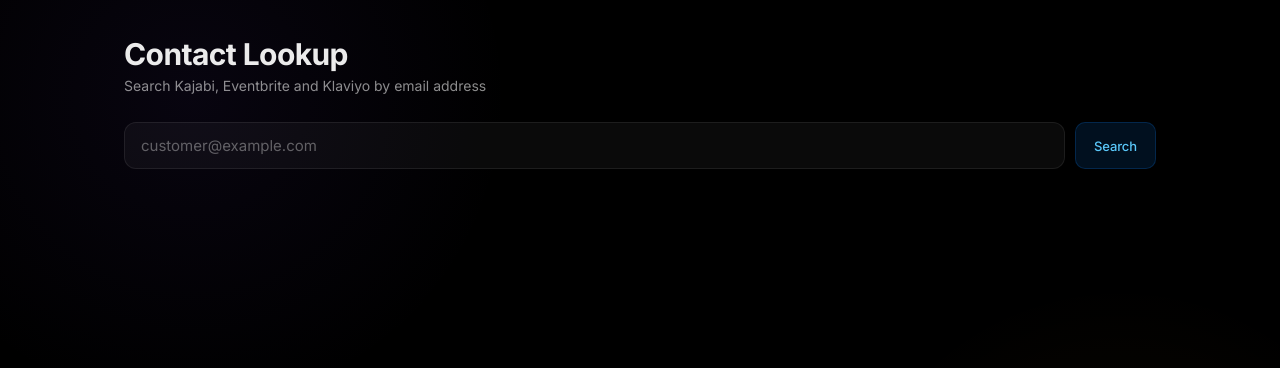
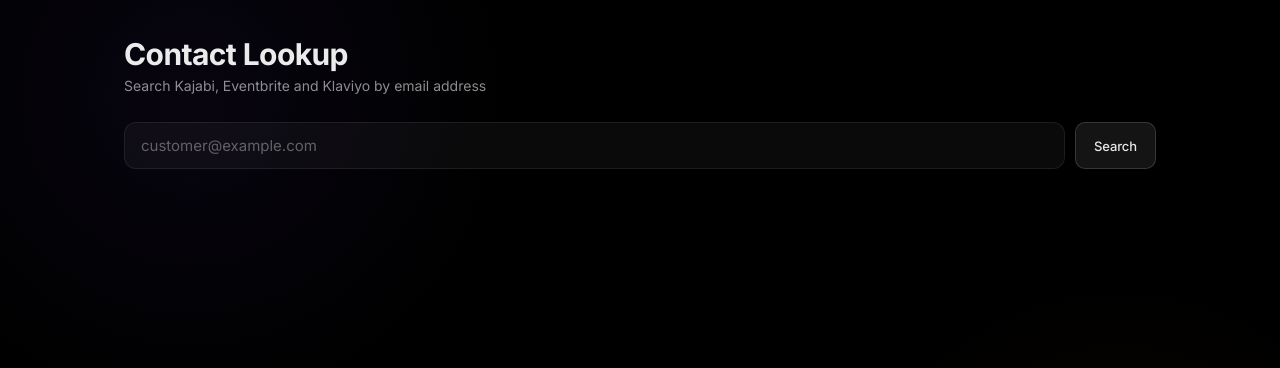
Before and after one commit to jakehb1/ennie-dashboard, a Flask app: page /lookup in a window 1280 px wide. Shown: the part 64-432 px from the top of the page. Run offline with Flask 3, Linux system fonts and the light colour scheme; the visitor is signed in with stand-in values (Sample User, id 1); some libraries are stand-ins or nearby versions.

Commit message:
Strip emojis from buttons, neutral monochrome glass palette, no color rainbow

```diff
--- a/app.py
+++ b/app.py
@@ -402,14 +402,14 @@
         }
         .btn:hover { background: rgba(255,255,255,0.1); border-color: rgba(255,255,255,0.18); transform: translateY(-0.5px); }
         .btn:active { transform: scale(0.97); }
-        .btn-approve { background: rgba(48,209,88,0.12); color: #34D058; border-color: rgba(48,209,88,0.2); }
-        .btn-approve:hover { background: rgba(48,209,88,0.2); border-color: rgba(48,209,88,0.35); }
-        .btn-edit { background: rgba(10,132,255,0.12); color: #5AC8FA; border-color: rgba(10,132,255,0.2); }
-        .btn-edit:hover { background: rgba(10,132,255,0.2); border-color: rgba(10,132,255,0.35); }
-        .btn-escalate { background: rgba(255,159,10,0.12); color: #FFD60A; border-color: rgba(255,159,10,0.2); }
-        .btn-escalate:hover { background: rgba(255,159,10,0.2); border-color: rgba(255,159,10,0.35); }
-        .btn-reject { background: rgba(255,69,58,0.1); color: #FF6961; border-color: rgba(255,69,58,0.15); }
-        .btn-reject:hover { background: rgba(255,69,58,0.18); border-color: rgba(255,69,58,0.3); }
+        .btn-approve { background: rgba(255,255,255,0.08); color: rgba(255,255,255,0.9); border-color: rgba(255,255,255,0.15); }
+        .btn-approve:hover { background: rgba(255,255,255,0.14); border-color: rgba(255,255,255,0.25); }
+        .btn-edit { background: rgba(255,255,255,0.06); color: rgba(255,255,255,0.6); border-color: rgba(255,255,255,0.1); }
+        .btn-edit:hover { background: rgba(255,255,255,0.1); border-color: rgba(255,255,255,0.18); }
+        .btn-escalate { background: rgba(255,255,255,0.06); color: rgba(255,255,255,0.6); border-color: rgba(255,255,255,0.1); }
+        .btn-escalate:hover { background: rgba(255,255,255,0.1); border-color: rgba(255,255,255,0.18); }
+        .btn-reject { background: rgba(255,255,255,0.04); color: rgba(255,255,255,0.4); border-color: rgba(255,255,255,0.08); }
+        .btn-reject:hover { background: rgba(255,69,58,0.08); color: rgba(255,100,100,0.8); border-color: rgba(255,69,58,0.15); }
         .inline-edit-form {
             display: none; margin-top: 12px; padding: 14px;
             background: rgba(10,132,255,0.04);
@@ -432,11 +432,11 @@
             background: rgba(255,255,255,0.06);
         }
         .btn-small:hover { background: rgba(255,255,255,0.1); }
-        .btn-save { background: rgba(48,209,88,0.12); color: #34D058; border-color: rgba(48,209,88,0.2); }
-        .btn-cancel { background: rgba(255,255,255,0.06); color: rgba(255,255,255,0.5); }
+        .btn-save { background: rgba(255,255,255,0.08); color: rgba(255,255,255,0.9); border-color: rgba(255,255,255,0.15); }
+        .btn-cancel { background: rgba(255,255,255,0.04); color: rgba(255,255,255,0.4); }
         .escalation-form {
-            display: none; margin-top: 12px; padding: 12px; background: rgba(255,149,0,0.06);
-            border-radius: 8px; border: 1px solid rgba(255,149,0,0.3);
+            display: none; margin-top: 12px; padding: 14px; background: rgba(255,255,255,0.03);
+            border-radius: 12px; border: 1px solid rgba(255,255,255,0.08);
         }
         .escalation-form.active { display: block; }
         .escalation-textarea {
@@ -504,9 +504,9 @@
                 <div style="display:flex;gap:6px;align-items:center;flex-wrap:wrap;">
                     {% set st = draft.status or 'pending' %}
                     <span style="font-size:11px;font-weight:700;text-transform:uppercase;padding:3px 8px;border-radius:6px;
-                        {% if st == 'pending' %}background:rgba(255,149,0,0.15);color:#FF9500;
-                        {% elif st == 'escalated' %}background:rgba(255,59,48,0.15);color:#FF3B30;
-                        {% elif st == 'approved' or st == 'sent' %}background:rgba(52,199,89,0.15);color:#34C759;
+                        {% if st == 'pending' %}background:rgba(255,255,255,0.06);color:rgba(255,200,100,0.7);border:1px solid rgba(255,200,100,0.1);
+                        {% elif st == 'escalated' %}background:rgba(255,255,255,0.06);color:rgba(255,100,100,0.8);border:1px solid rgba(255,100,100,0.12);
+                        {% elif st == 'approved' or st == 'sent' %}background:rgba(255,255,255,0.04);color:rgba(255,255,255,0.5);
                         {% elif st == 'rejected' %}background:rgba(255,255,255,0.08);color:rgba(255,255,255,0.4);
                         {% elif st == 'resolved' %}background:rgba(0,122,255,0.15);color:#5AC8FA;
                         {% else %}background:rgba(255,255,255,0.06);color:rgba(255,255,255,0.4);
@@ -535,7 +535,7 @@
                 </div>
 
                 <div class="escalation-form" id="escalation-form-{{ draft.id }}">
-                    <div class="escalation-note">⚠️ Escalating — select who to send to:</div>
+                    <div class="escalation-note">Escalating — select who to send to:</div>
                     <select id="escalation-to-{{ draft.id }}" style="width:100%;padding:8px 10px;border:1px solid rgba(255,255,255,0.1);border-radius:6px;font-size:13px;margin-bottom:8px;background:rgba(255,255,255,0.05);color:rgba(255,255,255,0.9);">
                         <option value="casey" selected>Casey</option>
                         <option value="jakeh">Jakeh</option>
@@ -544,14 +544,14 @@
                     </select>
                     <textarea class="escalation-textarea" id="escalation-text-{{ draft.id }}" placeholder="Add context (optional)"></textarea>
                     <div class="edit-actions">
-                        <button class="btn-small" style="background:rgba(255,159,10,0.12);color:#FFD60A;border-color:rgba(255,159,10,0.2);" onclick="saveEscalation('{{ draft.id }}')">Escalate</button>
+                        <button class="btn-small" style="background:rgba(255,255,255,0.08);color:rgba(255,255,255,0.9);border-color:rgba(255,255,255,0.15);" onclick="saveEscalation('{{ draft.id }}')">Escalate</button>
                         <button class="btn-small btn-cancel" onclick="cancelEscalation('{{ draft.id }}')">Cancel</button>
                     </div>
                 </div>
             </div>
 
             {% if draft.approved_by and draft.status in ('approved', 'sent') %}
-            <div style="font-size:12px;color:rgba(255,255,255,0.4);margin-bottom:8px;">✅ Approved by <strong style="color:rgba(255,255,255,0.7);">{{ draft.approved_by }}</strong> at {{ draft.approved_at }}</div>
+            <div style="font-size:12px;color:rgba(255,255,255,0.4);margin-bottom:8px;">Approved by <strong style="color:rgba(255,255,255,0.7);">{{ draft.approved_by }}</strong> at {{ draft.approved_at }}</div>
             {% endif %}
 
             {% if (draft.status or 'pending') == 'pending' %}
@@ -918,16 +918,16 @@
         }
         .btn:hover { background: rgba(255,255,255,0.1); border-color: rgba(255,255,255,0.18); transform: translateY(-0.5px); }
         .btn:active { transform: scale(0.97); }
-        .btn-approve { background: rgba(48,209,88,0.12); color: #34D058; border-color: rgba(48,209,88,0.2); }
-        .btn-approve:hover { background: rgba(48,209,88,0.2); border-color: rgba(48,209,88,0.35); }
-        .btn-edit { background: rgba(10,132,255,0.12); color: #5AC8FA; border-color: rgba(10,132,255,0.2); }
-        .btn-edit:hover { background: rgba(10,132,255,0.2); border-color: rgba(10,132,255,0.35); }
-        .btn-escalate { background: rgba(255,159,10,0.12); color: #FFD60A; border-color: rgba(255,159,10,0.2); }
-        .btn-escalate:hover { background: rgba(255,159,10,0.2); border-color: rgba(255,159,10,0.35); }
-        .btn-reject { background: rgba(255,69,58,0.1); color: #FF6961; border-color: rgba(255,69,58,0.15); }
-        .btn-reject:hover { background: rgba(255,69,58,0.18); border-color: rgba(255,69,58,0.3); }
+        .btn-approve { background: rgba(255,255,255,0.08); color: rgba(255,255,255,0.9); border-color: rgba(255,255,255,0.15); }
+        .btn-approve:hover { background: rgba(255,255,255,0.14); border-color: rgba(255,255,255,0.25); }
+        .btn-edit { background: rgba(255,255,255,0.06); color: rgba(255,255,255,0.6); border-color: rgba(255,255,255,0.1); }
+        .btn-edit:hover { background: rgba(255,255,255,0.1); border-color: rgba(255,255,255,0.18); }
+        .btn-escalate { background: rgba(255,255,255,0.06); color: rgba(255,255,255,0.6); border-color: rgba(255,255,255,0.1); }
+        .btn-escalate:hover { background: rgba(255,255,255,0.1); border-color: rgba(255,255,255,0.18); }
+        .btn-reject { background: rgba(255,255,255,0.04); color: rgba(255,255,255,0.4); border-color: rgba(255,255,255,0.08); }
+        .btn-reject:hover { background: rgba(255,69,58,0.08); color: rgba(255,100,100,0.8); border-color: rgba(255,69,58,0.15); }
         .user-link { color: inherit; text-decoration: none; cursor: pointer; transition: color 0.2s; }
-        .user-link:hover { text-decoration: underline; color: #5AC8FA; }
+        .user-link:hover { text-decoration: underline; color: rgba(255,255,255,0.7); }
         .modal-overlay {
             position: fixed; top: 0; left: 0; right: 0; bottom: 0; z-index: 1000;
             background: rgba(0,0,0,0.7); backdrop-filter: blur(12px); -webkit-backdrop-filter: blur(12px);
@@ -994,10 +994,10 @@
             background: rgba(255,255,255,0.06);
         }
         .btn-small:hover { background: rgba(255,255,255,0.1); }
-        .btn-save { background: rgba(48,209,88,0.12); color: #34D058; border-color: rgba(48,209,88,0.2); }
-        .btn-save:hover { background: rgba(48,209,88,0.2); }
-        .btn-cancel { background: rgba(255,255,255,0.06); color: rgba(255,255,255,0.5); }
-        .btn-cancel:hover { background: rgba(255,255,255,0.1); }
+        .btn-save { background: rgba(255,255,255,0.08); color: rgba(255,255,255,0.9); border-color: rgba(255,255,255,0.15); }
+        .btn-save:hover { background: rgba(255,255,255,0.14); }
+        .btn-cancel { background: rgba(255,255,255,0.04); color: rgba(255,255,255,0.4); }
+        .btn-cancel:hover { background: rgba(255,255,255,0.08); }
         .escalation-form {
             display: none; margin-top: 12px; padding: 12px; background: rgba(255,149,0,0.06);
             border-radius: 8px; border: 1px solid rgba(255,149,0,0.3);
@@ -1090,16 +1090,16 @@
                 <div style="display:flex;gap:6px;align-items:center;flex-wrap:wrap;">
                     {% set st = draft.status or 'pending' %}
                     <span style="font-size:11px;font-weight:700;text-transform:uppercase;padding:3px 8px;border-radius:6px;
-                        {% if st == 'pending' %}background:rgba(255,149,0,0.15);color:#FF9500;
-                        {% elif st == 'escalated' %}background:rgba(255,59,48,0.15);color:#FF3B30;
-                        {% elif st == 'approved' or st == 'sent' %}background:rgba(52,199,89,0.15);color:#34C759;
+                        {% if st == 'pending' %}background:rgba(255,255,255,0.06);color:rgba(255,200,100,0.7);border:1px solid rgba(255,200,100,0.1);
+                        {% elif st == 'escalated' %}background:rgba(255,255,255,0.06);color:rgba(255,100,100,0.8);border:1px solid rgba(255,100,100,0.12);
+                        {% elif st == 'approved' or st == 'sent' %}background:rgba(255,255,255,0.04);color:rgba(255,255,255,0.5);
                         {% elif st == 'rejected' %}background:rgba(255,255,255,0.08);color:rgba(255,255,255,0.4);
                         {% elif st == 'resolved' %}background:rgba(0,122,255,0.15);color:#5AC8FA;
                         {% elif st == 'regenerating' %}background:rgba(139,92,246,0.15);color:#8B5CF6;
                         {% else %}background:rgba(255,255,255,0.06);color:rgba(255,255,255,0.4);
                         {% endif %}">{{ st }}</span>
-                    {% if draft.urgency == 'urgent' %}<span style="font-size:11px;font-weight:700;text-transform:uppercase;padding:3px 8px;border-radius:6px;background:rgba(255,59,48,0.15);color:#FF3B30;">🔴 Urgent</span>{% endif %}
-                    {% if draft.urgency == 'moderate' %}<span style="font-size:11px;font-weight:700;text-transform:uppercase;padding:3px 8px;border-radius:6px;background:rgba(255,149,0,0.15);color:#FF9500;">🟡 Moderate</span>{% endif %}
+                    {% if draft.urgency == 'urgent' %}<span style="font-size:11px;font-weight:700;text-transform:uppercase;padding:3px 8px;border-radius:6px;background:rgba(255,255,255,0.06);color:rgba(255,100,100,0.8);border:1px solid rgba(255,100,100,0.12);">Urgent</span>{% endif %}
+                    {% if draft.urgency == 'moderate' %}<span style="font-size:11px;font-weight:700;text-transform:uppercase;padding:3px 8px;border-radius:6px;background:rgba(255,255,255,0.06);color:rgba(255,200,100,0.7);border:1px solid rgba(255,200,100,0.1);">Moderate</span>{% endif %}
                     <div class="tag {{ draft.classification }}">{{ draft.classification.replace('_', ' ') }}</div>
                 </div>
             </div>
@@ -1126,7 +1126,7 @@
 
                 <!-- Inline Escalation Form -->
                 <div class="escalation-form" id="escalation-form-{{ draft.id }}">
-                    <div class="escalation-note">⚠️ Escalating — select who to send to:</div>
+                    <div class="escalation-note">Escalating — select who to send to:</div>
                     <select id="escalation-to-{{ draft.id }}" style="width:100%;padding:8px 10px;border:1px solid rgba(255,255,255,0.1);border-radius:6px;font-size:13px;margin-bottom:8px;background:rgba(255,255,255,0.05);color:rgba(255,255,255,0.9);">
                         <option value="casey" selected>Casey</option>
                         <option value="jakeh">Jakeh</option>
@@ -1135,7 +1135,7 @@
                     </select>
                     <textarea class="escalation-textarea" id="escalation-text-{{ draft.id }}" placeholder="Add context (optional)"></textarea>
                     <div class="edit-actions">
-                        <button class="btn-small" style="background:rgba(255,159,10,0.12);color:#FFD60A;border-color:rgba(255,159,10,0.2);" onclick="saveEscalation('{{ draft.id }}')">Escalate</button>
+                        <button class="btn-small" style="background:rgba(255,255,255,0.08);color:rgba(255,255,255,0.9);border-color:rgba(255,255,255,0.15);" onclick="saveEscalation('{{ draft.id }}')">Escalate</button>
                         <button class="btn-small btn-cancel" onclick="cancelEscalation('{{ draft.id }}')">Cancel</button>
                     </div>
                 </div>
@@ -1145,15 +1145,15 @@
             <div style="display:flex;align-items:center;gap:8px;margin-bottom:10px;">
                 <span style="font-size:12px;color:rgba(255,255,255,0.45);font-weight:600;">URGENCY:</span>
                 <select onchange="setUrgency('{{ draft.id }}', this.value)" style="padding:4px 8px;border:1px solid rgba(255,255,255,0.1);border-radius:6px;font-size:12px;font-weight:600;
-                    {% if draft.urgency == 'urgent' %}background:rgba(255,59,48,0.15);color:#FF3B30;
-                    {% elif draft.urgency == 'moderate' %}background:rgba(255,149,0,0.15);color:#FF9500;
-                    {% else %}background:rgba(52,199,89,0.15);color:#34C759;{% endif %}">
+                    {% if draft.urgency == 'urgent' %}background:rgba(255,255,255,0.06);color:rgba(255,100,100,0.8);border:1px solid rgba(255,100,100,0.12);
+                    {% elif draft.urgency == 'moderate' %}background:rgba(255,255,255,0.06);color:rgba(255,200,100,0.7);border:1px solid rgba(255,200,100,0.1);
+                    {% else %}background:rgba(255,255,255,0.04);color:rgba(255,255,255,0.5);{% endif %}">
                     <option value="not_urgent" {% if draft.urgency != 'moderate' and draft.urgency != 'urgent' %}selected{% endif %}>Not Urgent</option>
                     <option value="moderate" {% if draft.urgency == 'moderate' %}selected{% endif %}>Moderate</option>
                     <option value="urgent" {% if draft.urgency == 'urgent' %}selected{% endif %}>Urgent</option>
                 </select>
-                {% if draft.urgency == 'urgent' %}<span style="font-size:11px;">🔴</span>{% endif %}
-                {% if draft.urgency == 'moderate' %}<span style="font-size:11px;">🟡</span>{% endif %}
+
+
             </div>
 
             {# ── Star Rating ── #}
@@ -1167,7 +1167,7 @@
 
             {# ── Approved by info ── #}
             {% if draft.approved_by and draft.status in ('approved', 'sent') %}
-            <div style="font-size:12px;color:rgba(255,255,255,0.4);margin-bottom:8px;">✅ Approved by <strong style="color:rgba(255,255,255,0.7);">{{ draft.approved_by }}</strong> at {{ draft.approved_at }}</div>
+            <div style="font-size:12px;color:rgba(255,255,255,0.4);margin-bottom:8px;">Approved by <strong style="color:rgba(255,255,255,0.7);">{{ draft.approved_by }}</strong> at {{ draft.approved_at }}</div>
             {% endif %}
 
             {# ── Claim/Action buttons ── #}
@@ -1175,17 +1175,17 @@
             {% if st in ('pending', 'regenerating') %}
                 {% if draft.claimed_by and draft.claimed_by != current_user %}
                 <div style="padding:10px;background:rgba(255,149,0,0.1);border:1px solid rgba(255,149,0,0.2);border-radius:8px;text-align:center;font-size:13px;font-weight:600;color:#FF9500;">
-                    🔒 Claimed by {{ draft.claimed_by }}
+                    Claimed by {{ draft.claimed_by }}
                 </div>
                 {% else %}
                 <div class="actions">
                     <button class="btn btn-approve" onclick="approveDraft('{{ draft.id }}')">Approve</button>
                     <button class="btn btn-edit" onclick="showEditForm('{{ draft.id }}')">Edit</button>
-                    <button class="btn" style="background:rgba(139,92,246,0.12);color:#BF5AF2;border-color:rgba(139,92,246,0.2);" onclick="regenerateDraft('{{ draft.id }}')">🔄 Regenerate</button>
+                    <button class="btn" style="background:rgba(255,255,255,0.06);color:rgba(255,255,255,0.6);border-color:rgba(255,255,255,0.1);" onclick="regenerateDraft('{{ draft.id }}')">Regenerate</button>
                     <button class="btn btn-escalate" onclick="showEscalationForm('{{ draft.id }}')">Escalate</button>
                     <button class="btn btn-reject" onclick="rejectDraft('{{ draft.id }}')">Reject</button>
                     {% if not draft.claimed_by %}
-                    <button class="btn" style="background:rgba(10,132,255,0.12);color:#5AC8FA;border-color:rgba(10,132,255,0.2);" onclick="claimDraft('{{ draft.id }}')">🔒 Claim</button>
+                    <button class="btn" style="background:rgba(255,255,255,0.06);color:rgba(255,255,255,0.6);border-color:rgba(255,255,255,0.1);" onclick="claimDraft('{{ draft.id }}')">Claim</button>
                     {% else %}
                     <button class="btn" style="background:rgba(255,255,255,0.06);color:rgba(255,255,255,0.5);" onclick="unclaimDraft('{{ draft.id }}')">Unclaim</button>
                     {% endif %}
@@ -1380,7 +1380,7 @@
   const card = document.querySelector('[data-draft-id="' + id + '"]');
   if (card) {
     const actions = card.querySelector('.actions');
-    if (actions) actions.innerHTML = '<span style="color:#8B5CF6;font-weight:600;font-size:13px;opacity:0.9;">🔄 Regenerating... please wait</span>';
+    if (actions) actions.innerHTML = '<span style="color:#8B5CF6;font-weight:600;font-size:13px;opacity:0.9;">Regenerating…</span>';
   }
   apiPost('/api/drafts/' + id + '/regenerate').then(res => {
     if (res.ok) { toast('Draft regenerated!', 'success'); location.reload(); }
--- a/static/style.css
+++ b/static/style.css
@@ -260,23 +260,23 @@
 }
 .btn:active { transform: scale(0.97) !important; }
 
-.btn-primary   { background: rgba(10, 132, 255, 0.12); color: #5AC8FA; border-color: rgba(10, 132, 255, 0.2); }
-.btn-primary:hover   { background: rgba(10, 132, 255, 0.2); border-color: rgba(10, 132, 255, 0.35); }
+.btn-primary   { background: rgba(255, 255, 255, 0.08); color: rgba(255, 255, 255, 0.9); border-color: rgba(255, 255, 255, 0.15); }
+.btn-primary:hover   { background: rgba(255, 255, 255, 0.14); border-color: rgba(255, 255, 255, 0.25); }
 
-.btn-success   { background: rgba(48, 209, 88, 0.12); color: #34D058; border-color: rgba(48, 209, 88, 0.2); }
-.btn-success:hover   { background: rgba(48, 209, 88, 0.2); border-color: rgba(48, 209, 88, 0.35); }
+.btn-success   { background: rgba(255, 255, 255, 0.08); color: rgba(255, 255, 255, 0.9); border-color: rgba(255, 255, 255, 0.15); }
+.btn-success:hover   { background: rgba(255, 255, 255, 0.14); border-color: rgba(255, 255, 255, 0.25); }
 
-.btn-danger    { background: rgba(255, 69, 58, 0.1); color: #FF6961; border-color: rgba(255, 69, 58, 0.15); }
-.btn-danger:hover    { background: rgba(255, 69, 58, 0.18); border-color: rgba(255, 69, 58, 0.3); }
+.btn-danger    { background: rgba(255, 255, 255, 0.04); color: rgba(255, 255, 255, 0.4); border-color: rgba(255, 255, 255, 0.08); }
+.btn-danger:hover    { background: rgba(255, 69, 58, 0.08); color: rgba(255, 100, 100, 0.8); border-color: rgba(255, 69, 58, 0.15); }
 
-.btn-warning   { background: rgba(255, 159, 10, 0.12); color: #FFD60A; border-color: rgba(255, 159, 10, 0.2); }
-.btn-warning:hover   { background: rgba(255, 159, 10, 0.2); border-color: rgba(255, 159, 10, 0.35); }
+.btn-warning   { background: rgba(255, 255, 255, 0.06); color: rgba(255, 255, 255, 0.6); border-color: rgba(255, 255, 255, 0.1); }
+.btn-warning:hover   { background: rgba(255, 255, 255, 0.1); border-color: rgba(255, 255, 255, 0.18); }
 
-.btn-secondary { background: rgba(255, 255, 255, 0.06); color: var(--text-secondary); border: 1px solid var(--glass-border); }
-.btn-secondary:hover { background: rgba(255, 255, 255, 0.1); color: var(--text-primary); }
+.btn-secondary { background: rgba(255, 255, 255, 0.04); color: var(--text-secondary); border: 1px solid var(--glass-border); }
+.btn-secondary:hover { background: rgba(255, 255, 255, 0.08); color: var(--text-primary); }
 
-.btn-purple    { background: rgba(191, 90, 242, 0.12); color: #BF5AF2; border-color: rgba(191, 90, 242, 0.2); }
-.btn-purple:hover    { background: rgba(191, 90, 242, 0.2); border-color: rgba(191, 90, 242, 0.35); }
+.btn-purple    { background: rgba(255, 255, 255, 0.06); color: rgba(255, 255, 255, 0.6); border-color: rgba(255, 255, 255, 0.1); }
+.btn-purple:hover    { background: rgba(255, 255, 255, 0.1); border-color: rgba(255, 255, 255, 0.18); }
 
 .btn-sm { padding: 7px 14px; font-size: 12px; }
 
```
